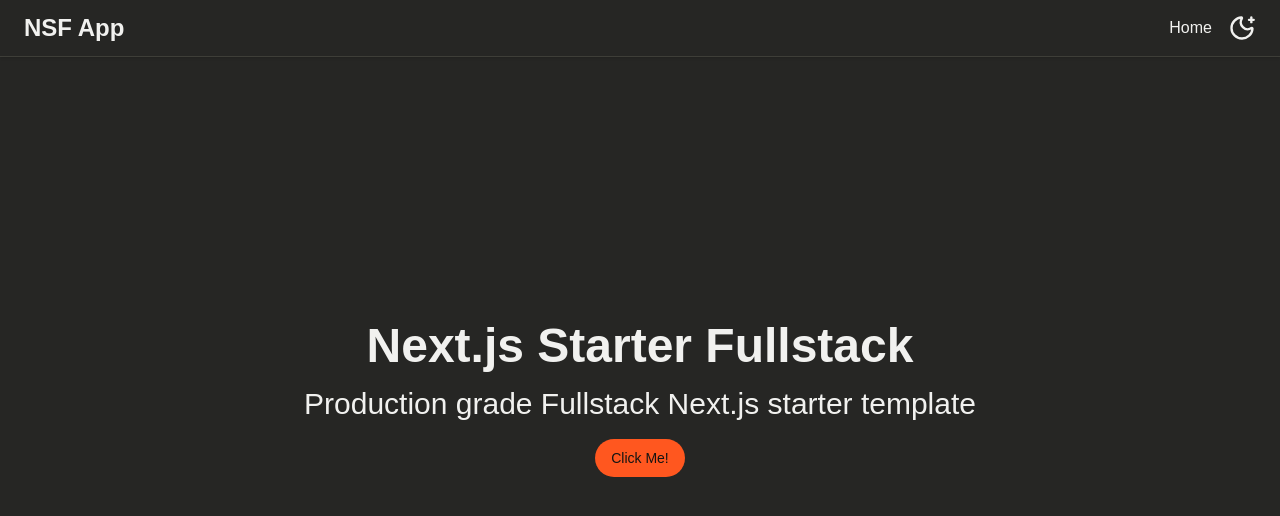
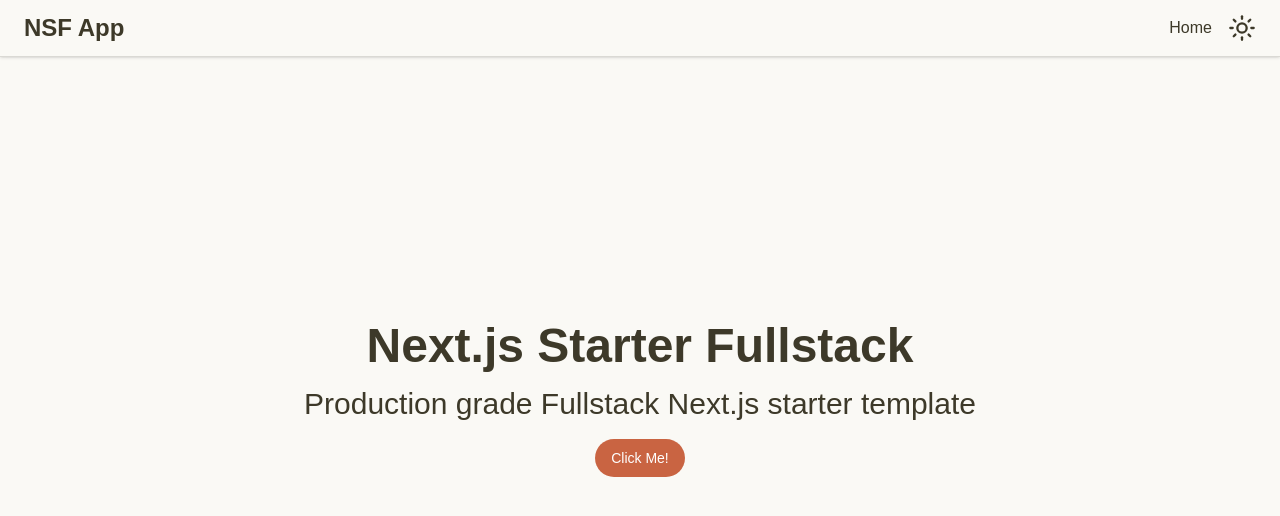
Before and after one commit to MrAbhijitSaha/student-record-system, a Next.js app: page / in a window 1280 px wide. Shown: the top 516 px of the page. Built offline with nearby package versions, Linux system fonts and the light colour scheme.

Commit message:
switch from react-toastify to react-hot-toast and change dark and light theme to system theme

```diff
--- a/src/app/layout.tsx
+++ b/src/app/layout.tsx
@@ -23,8 +23,8 @@
       <body>
         <ThemeProvider
           attribute={"class"}
-          defaultTheme="dark"
-          enableSystem={false}>
+          defaultTheme="system"
+          enableSystem={true}>
           <Header />
 
           <main className="mx-auto max-w-7xl">{children}</main>
--- a/src/components/Buttons/ToastButton.tsx
+++ b/src/components/Buttons/ToastButton.tsx
@@ -1,6 +1,6 @@
 "use client";
 
-import { toast } from "react-toastify";
+import toast from "react-hot-toast";
 import { Button } from "../shadcnui/button";
 
 const ToastButton = () => {
--- a/src/components/Providers/ToastProvider.tsx
+++ b/src/components/Providers/ToastProvider.tsx
@@ -1,16 +1,38 @@
 "use client";
 
 import { useTheme } from "next-themes";
-import { ToastContainer } from "react-toastify";
+import { Toaster } from "react-hot-toast";
 
 const ToastProvider = () => {
   const { theme } = useTheme();
 
   return (
-    <ToastContainer
+    <Toaster
       position="bottom-right"
-      autoClose={1500}
-      theme={theme === "dark" ? "dark" : "light"}
+      reverseOrder={false}
+      gutter={8}
+      containerClassName=""
+      containerStyle={{}}
+      toasterId="default"
+      toastOptions={{
+        // Define default options
+        className: "",
+        duration: 1000,
+        removeDelay: 1000,
+        style: {
+          background: "#363636",
+          color: "#fff",
+        },
+
+        // Default options for specific types
+        success: {
+          duration: 1500,
+          iconTheme: {
+            primary: "green",
+            secondary: "black",
+          },
+        },
+      }}
     />
   );
 };
```
